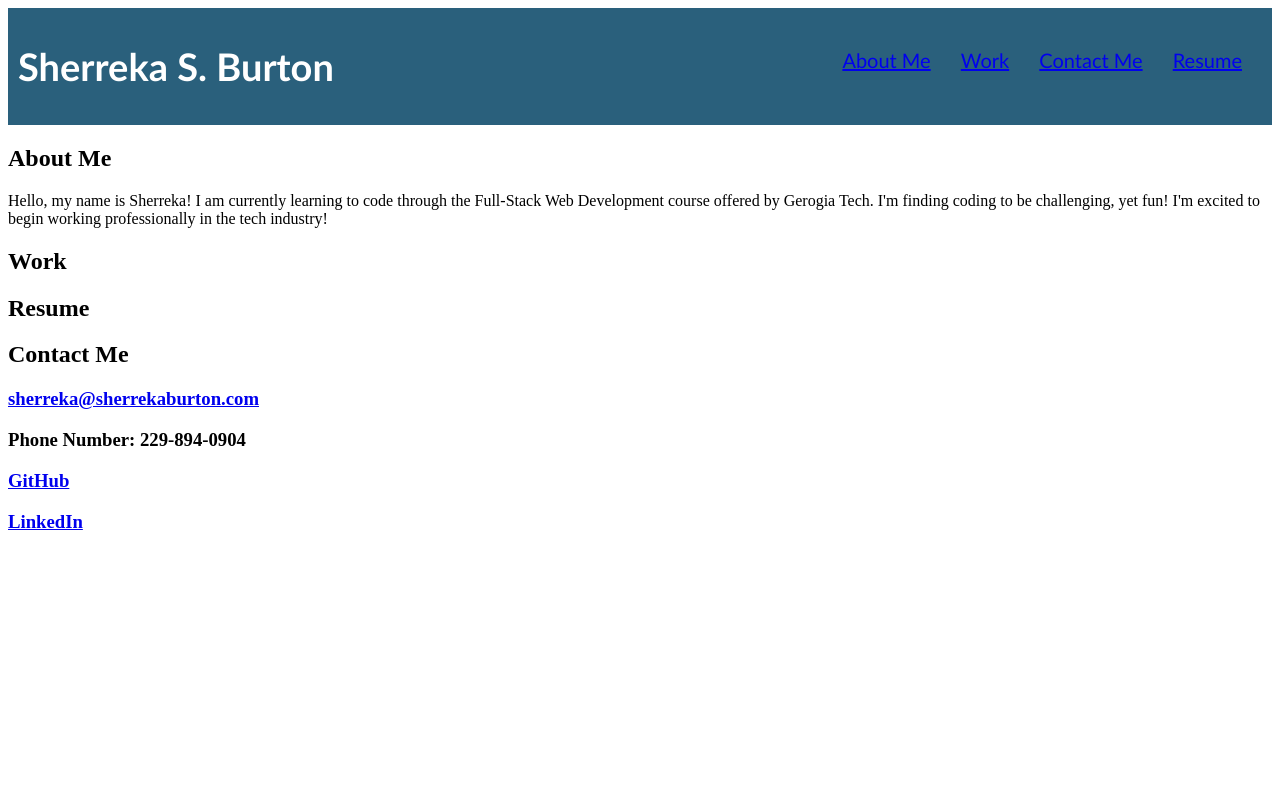
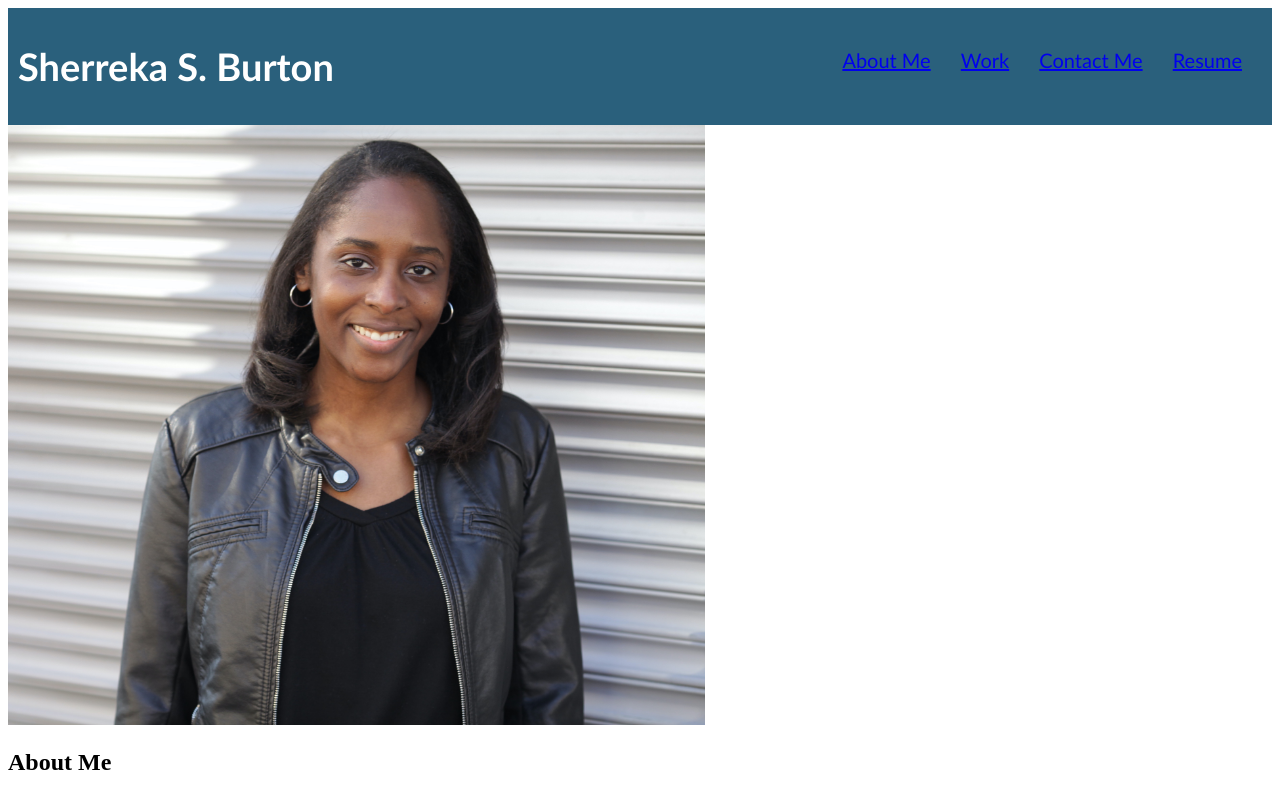
Before and after one commit to ssbbgm/advancedcss-portfolio, a plain HTML site: page index.html in a window 1280 px wide. Shown: the top 793 px of the page. Drawn offline with Linux system fonts and the light colour scheme.

Commit message:
added a photo of myself to images and placed it in HTML and resized it

```diff
--- a/assets/css/styles.css
+++ b/assets/css/styles.css
@@ -26,3 +26,7 @@ header nav ul li {
     display: inline-block;
     margin-left: 25px;
 }
+
+.hero {
+    height: 37.5rem;
+}
--- a/index.html
+++ b/index.html
@@ -27,6 +27,9 @@
             </ul>
         </nav>
     </header>
+    <section>
+        <img src="./assets/images/Sherreka.jpg" alt="Sherreka" class="hero"/>
+    </section>
     <main>
         <section>
             <h2 id="about-me">About Me</h2>
```
Also changed, not shown: assets/images/Sherreka.jpg (added).
